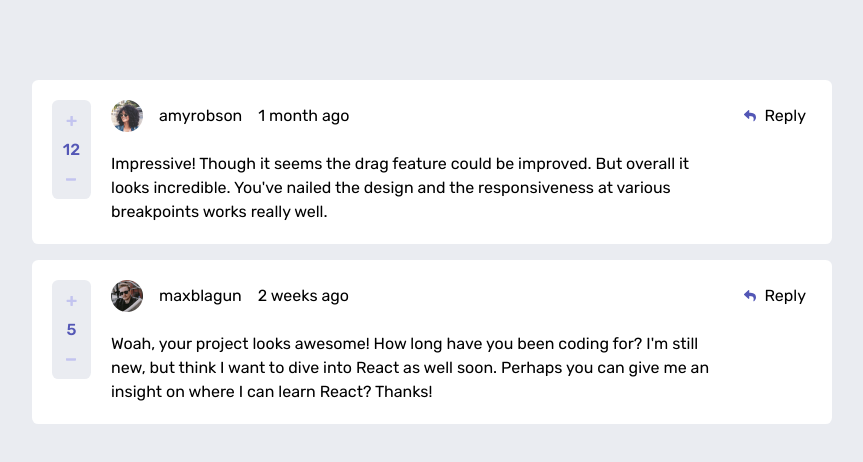
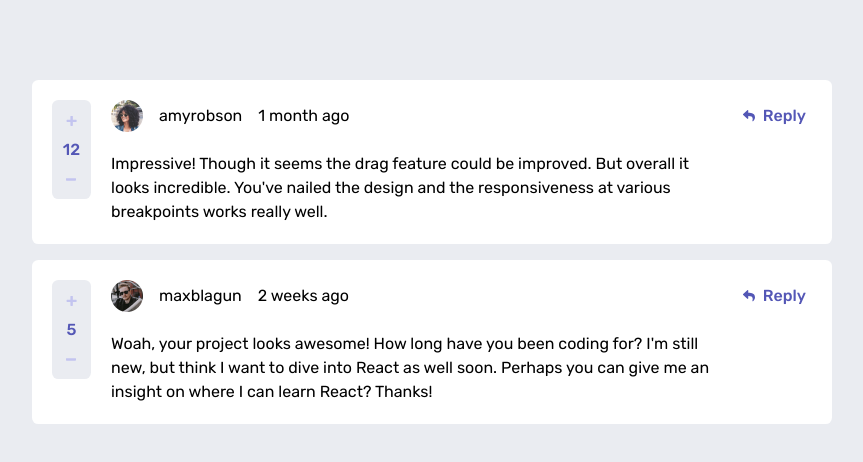
Before and after one commit to Esosek/interactive-comments, a Next.js app: page / in a window 1280 px wide. Shown: the top 462 px of the page, without its empty margins (228-1091 px from the left). Built offline with nearby package versions, Linux system fonts and the light colour scheme.

Commit message:
Added CommentButtons based on loggedUser

```diff
--- a/components/comments/Comment.tsx
+++ b/components/comments/Comment.tsx
@@ -1,8 +1,9 @@
-import CommentButtons from "./CommentButtons"
-import CommentHeader from "./CommentHeader"
-import CommentVotes from "./CommentVotes"
-import styles from "./styles/Comment.module.css"
-import { UserComment } from "@/types/userComment"
+import { useUserStore } from '@/stores/userStore'
+import CommentButtons from './CommentButtons'
+import CommentHeader from './CommentHeader'
+import CommentVotes from './CommentVotes'
+import styles from './styles/Comment.module.css'
+import { UserComment } from '@/types/userComment'
 
 type CommentProps = {
   comment: UserComment
@@ -10,11 +11,13 @@ type CommentProps = {
 }
 
 export default function Comment({ comment, isReply = false }: CommentProps) {
+  const { loggedUser } = useUserStore()
+  const isUserOwned = loggedUser?.username === comment.user.username
   return (
     <li className={styles.comment}>
       <CommentVotes score={comment.score} />
       <CommentHeader user={comment.user} createdAt={comment.createdAt} />
-      <CommentButtons />
+      <CommentButtons isUserOwned={isUserOwned} />
       <p>{comment.content}</p>
     </li>
   )
--- a/components/comments/CommentButtons.tsx
+++ b/components/comments/CommentButtons.tsx
@@ -2,16 +2,47 @@ import Image from 'next/image'
 
 import styles from './styles/CommentButtons.module.css'
 import iconReply from '@/public/images/icon-reply.svg'
+import iconDelete from '@/public/images/icon-delete.svg'
+import iconEdit from '@/public/images/icon-edit.svg'
 
-type CommentButtonsProps = {}
+type CommentButtonsProps = {
+  isUserOwned?: boolean
+}
 
-export default function CommentButtons(props: CommentButtonsProps) {
+export default function CommentButtons({
+  isUserOwned = false,
+}: CommentButtonsProps) {
   return (
-    <button className={styles.replyBtn}>
-      <div className={styles.iconWrapper}>
-        <Image src={iconReply.src} alt="reply icon" fill />
-      </div>
-      Reply
-    </button>
+    <div className={styles.commentButtons}>
+      {isUserOwned ? (
+        <>
+          <button
+            className={styles.btn}
+            style={{ color: 'var(--clr-red-500)' }}
+          >
+            <div className={styles.iconWrapper}>
+              <Image src={iconDelete.src} alt="delete icon" fill />
+            </div>
+            Delete
+          </button>
+          <button
+            className={styles.btn}
+            style={{ color: 'var(--clr-blue-500)' }}
+          >
+            <div className={styles.iconWrapper}>
+              <Image src={iconEdit.src} alt="edit icon" fill />
+            </div>
+            Edit
+          </button>
+        </>
+      ) : (
+        <button className={styles.btn} style={{ color: 'var(--clr-blue-500)' }}>
+          <div className={styles.iconWrapper}>
+            <Image src={iconReply.src} alt="reply icon" fill />
+          </div>
+          Reply
+        </button>
+      )}
+    </div>
   )
 }
--- a/components/comments/styles/CommentButtons.module.css
+++ b/components/comments/styles/CommentButtons.module.css
@@ -1,8 +1,19 @@
-.replyBtn {
+.commentButtons {
+  display: flex;
+  gap: 1.25rem;
+}
+
+.btn {
   display: flex;
   align-items: center;
   justify-content: center;
   gap: 0.5rem;
+  font-weight: var(--fw-semibold);
+  transition: opacity 100ms ease-out;
+}
+
+.btn:hover {
+  opacity: 0.5;
 }
 
 .iconWrapper {
```
Also changed, not shown: stores/userStore.ts (+5 -5 lines).
